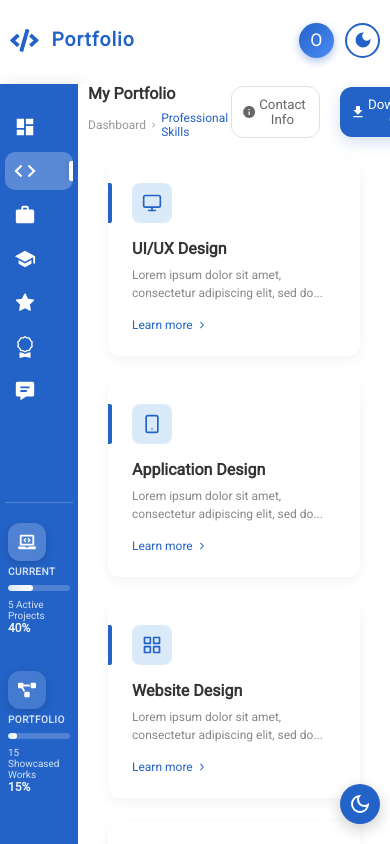
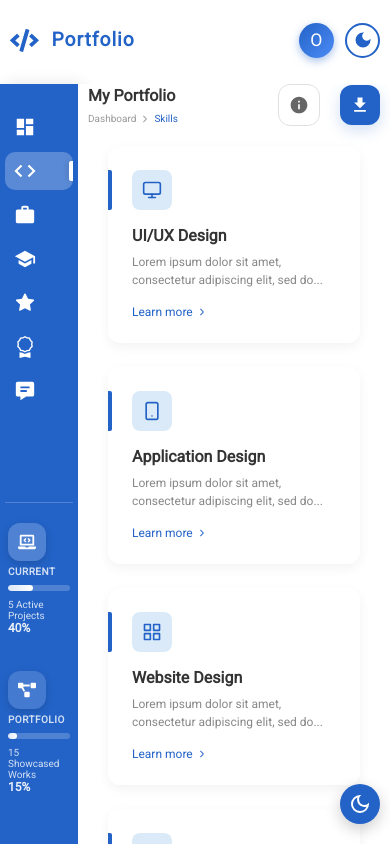
Before and after one commit to Oscarpoco/oscar-poco, a React (Vite) app: page / in a window 390 px wide. Both pictures are taken after a click on the element 39 px from the left and 171 px from the top of the page. Built offline with nearby package versions, Linux system fonts and the light colour scheme.

Commit message:
I have created the responsive for the testimonial page

```diff
--- a/src/pages/screens/Contact.jsx
+++ b/src/pages/screens/Contact.jsx
@@ -161,11 +161,11 @@ function Contacts() {
                 >
                     <button className="action-button contact-btn">
                         <MdInfo className="action-icon" />
-                        <span>Contact Info</span>
+                        <span className="mobileSideBar">Contact Info</span>
                     </button>
                     <button className="action-button download-btn primary">
                         <MdDownload className="action-icon" />
-                        <span>Download CV</span>
+                        <span className="mobileSideBar">Download CV</span>
                     </button>
                 </motion.div>
             </div>
--- a/src/pages/screens/Education.jsx
+++ b/src/pages/screens/Education.jsx
@@ -96,11 +96,11 @@ function Education() {
                 >
                     <button className="action-button contact-btn">
                         <MdInfo className="action-icon" />
-                        <span>Contact Info</span>
+                        <span className="mobileSideBar">Contact Info</span>
                     </button>
                     <button className="action-button download-btn primary">
                         <MdDownload className="action-icon" />
-                        <span>Download CV</span>
+                        <span className="mobileSideBar">Download CV</span>
                     </button>
                 </motion.div>
             </div>
--- a/src/pages/screens/Experience.jsx
+++ b/src/pages/screens/Experience.jsx
@@ -92,11 +92,11 @@ function Experience() {
                 >
                     <button className="action-button contact-btn">
                         <MdInfo className="action-icon" />
-                        <span>Contact Info</span>
+                        <span className="mobileSideBar">Contact Info</span>
                     </button>
                     <button className="action-button download-btn primary">
                         <MdDownload className="action-icon" />
-                        <span>Download CV</span>
+                        <span className="mobileSideBar">Download CV</span>
                     </button>
                 </motion.div>
             </div>
--- a/src/pages/screens/Featured.jsx
+++ b/src/pages/screens/Featured.jsx
@@ -190,11 +190,11 @@ function Featured({ isAuthenticated }) {
                 >
                     <button className="action-button contact-btn">
                         <MdInfo className="action-icon" />
-                        <span>Contact Info</span>
+                        <span className="mobileSideBar">Contact Info</span>
                     </button>
                     <button className="action-button download-btn primary">
                         <MdDownload className="action-icon" />
-                        <span>Download CV</span>
+                        <span className="mobileSideBar">Download CV</span>
                     </button>
                 </motion.div>
             </div>
--- a/src/pages/screens/Skills.jsx
+++ b/src/pages/screens/Skills.jsx
@@ -141,7 +141,7 @@ function Skills() {
                     <div className="breadcrumb">
                         <span>Dashboard</span>
                         <IoIosArrowForward className="breadcrumb-icon" />
-                        <span className="current-page">Professional Skills</span>
+                        <span className="current-page">Skills</span>
                     </div>
                 </motion.div>
 
@@ -153,11 +153,11 @@ function Skills() {
                 >
                     <button className="action-button contact-btn">
                         <MdInfo className="action-icon" />
-                        <span>Contact Info</span>
+                        <span className="mobileSideBar">Contact Info</span>
                     </button>
                     <button className="action-button download-btn primary">
                         <MdDownload className="action-icon" />
-                        <span>Download CV</span>
+                        <span className="mobileSideBar">Download CV</span>
                     </button>
                 </motion.div>
             </div>
--- a/src/pages/screens/Testimonials.jsx
+++ b/src/pages/screens/Testimonials.jsx
@@ -117,7 +117,7 @@ function Testimonials() {
                         whileTap={{ y: 0, boxShadow: "0px 0px 0px rgba(0, 0, 0, 0)" }}
                     >
                         <MdInfo className="action-icon" />
-                        <span>Contact Info</span>
+                        <span className="mobileSideBar">Contact Info</span>
                     </motion.button>
                     <motion.button
                         className="action-button download-btn primary"
@@ -125,7 +125,7 @@ function Testimonials() {
                         whileTap={{ y: 0, boxShadow: "0px 0px 0px rgba(0, 0, 0, 0)" }}
                     >
                         <MdDownload className="action-icon" />
-                        <span>Download CV</span>
+                        <span className="mobileSideBar">Download CV</span>
                     </motion.button>
                 </motion.div>
             </div>
--- a/src/pages/styles/About.css
+++ b/src/pages/styles/About.css
@@ -924,7 +924,7 @@ body {
     }
 
     .breadcrumb {
-        font-size: 12px;
+        font-size: 10px;
     }
 
     .breadcrumb-icon {
--- a/src/pages/styles/Testimonials.css
+++ b/src/pages/styles/Testimonials.css
@@ -117,7 +117,7 @@
     font-size: 1.1rem;
     line-height: 1.6;
     font-style: italic;
-    color: var(--text-color);
+    color: #333;
   }
 
   /* Testimonial Navigation Dots */
@@ -250,6 +250,16 @@
 
   /* Responsive Styles */
   @media screen and (max-width: 768px) {
+
+    #testimonials-wrapper {
+      overflow-y: auto;
+    }
+
+    .testimonials-section {
+      padding: 0px 10px;
+      padding-top: 30px;
+    }
+
     .testimonials-header {
       flex-direction: column;
       align-items: flex-start;
@@ -265,11 +275,40 @@
     .testimonial-info {
       margin-left: 0;
       margin-top: 1rem;
+      display: flex;
+      flex-direction: column;
     }
 
     .testimonial-avatar {
       width: 70px;
       height: 70px;
+    }
+
+    .testimonial-rating {
+      font-size: 1.3rem;
+      text-align: center;
+    }
+
+    .testimonial-content {
+      text-align: center;
+    }
+
+    .social-links {
+      margin-bottom: 2rem;
+    }
+
+    .testimonial-cta {
+      margin: 1rem 10px 2rem;
+      padding: 2rem;
+    }
+
+    .testimonial-cta h3 {
+      font-size: 1.5rem;
+    }
+
+    .testimonial-cta p {
+      font-size: 1rem;
+      margin-bottom: 1.5rem;
     }
   }
 
```
